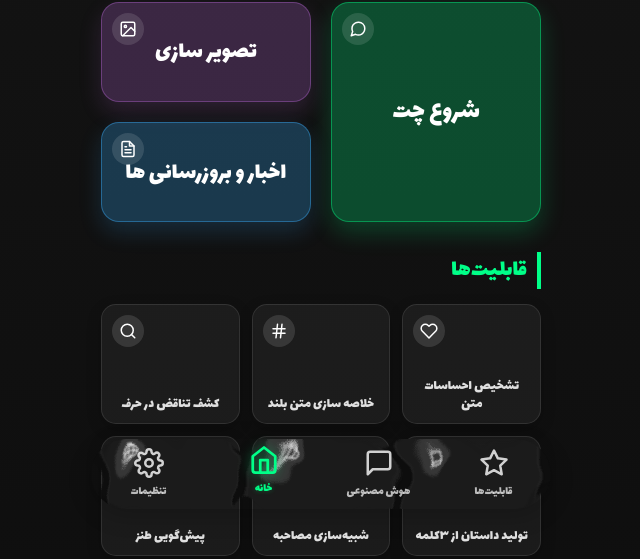
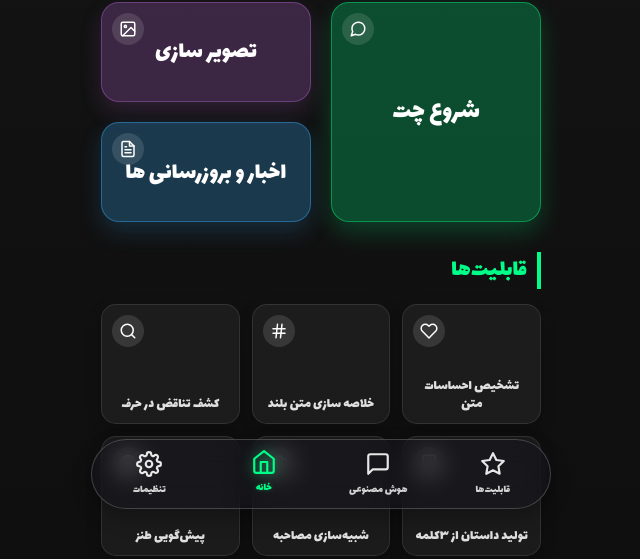
Before and after one commit to sobhedanesh/ios.sd.ai, a plain HTML site: page index.html in a window 1280 px wide. Shown: the part 276-835 px from the top of the page, without its empty margins (319-959 px from the left). Drawn offline with Linux system fonts and the light colour scheme.

Commit message:
Update index.html

```diff
--- a/index.html
+++ b/index.html
@@ -359,7 +359,7 @@
             position: relative;
         }
 
-        /* نوار پایینی لیکویید گلس - حالت عادی (fixed برای صفحات دیگه) */
+        /* نوار پایینی شیشه‌ای - سبک مدرن glassmorphism */
         .bottom-nav-wrapper {
             position: fixed;
             bottom: 15px;
@@ -384,86 +384,62 @@
             margin: 0 auto;
         }
 
+        /* استایل شیشه‌ای جدید - بدون افکت‌های اضافی و بسیار تمیز */
         .liquid-glass {
             width: 100%;
             max-width: 460px;
             height: 70px;
-            border-radius: 70px;
-            position: relative;
-            isolation: isolate;
-            box-shadow: 0px 6px 24px rgba(0, 0, 0, 0.2);
+            border-radius: 40px;
+            background: rgba(20, 20, 30, 0.4);
+            backdrop-filter: blur(12px);
+            -webkit-backdrop-filter: blur(12px);
+            border: 1px solid rgba(255, 255, 255, 0.2);
+            box-shadow: 0 8px 20px rgba(0, 0, 0, 0.3);
             display: flex;
             align-items: center;
             justify-content: space-around;
-            border: none;
-            background: none;
             padding: 0;
             margin: 0;
-            text-decoration: none;
-        }
-
-        .liquid-glass:focus {
-            outline: none;
-        }
-
-        .liquid-glass::before {
-            content: '';
-            position: absolute;
-            inset: 0;
-            z-index: 0;
-            border-radius: 70px;
-            box-shadow: inset 0 0 5px -20px #ffffff;
-            background-color: rgba(255, 255, 255, 0);
-        }
-
-        .liquid-glass::after {
-            content: '';
-            position: absolute;
-            inset: 0;
-            z-index: -1;
-            border-radius: 70px;
-            backdrop-filter: blur(1px);
-            -webkit-backdrop-filter: blur(1px);
-            filter: url(#glass-distortion);
-            -webkit-filter: url(#glass-distortion);
+            transition: all 0.3s ease;
         }
 
         /* استایل مخصوص حالت AI روی نوار (برای وقتی که داخل ai-bottom-bar است) */
         .ai-bottom-bar .liquid-glass {
-            border: 1px solid rgba(0, 255, 136, 0.4);
+            background: rgba(255, 255, 255, 0.3);
+            backdrop-filter: blur(12px);
+            border: 1px solid rgba(0, 255, 136, 0.5);
         }
 
         .ai-bottom-bar .nav-item-glass {
-            color: #00ff88;
+            color: #1a1a1a;
         }
 
         .ai-bottom-bar .nav-item-glass svg {
-            stroke: #00ff88;
+            stroke: #1a1a1a;
         }
 
         .ai-bottom-bar .nav-item-glass span {
-            color: #00ff88;
+            color: #1a1a1a;
         }
 
         .ai-bottom-bar .nav-item-glass.active {
-            color: #000000;
+            color: #00aa55;
         }
 
         .ai-bottom-bar .nav-item-glass.active svg {
-            stroke: #000000;
-            filter: drop-shadow(0 0 2px rgba(0,0,0,0.3));
+            stroke: #00aa55;
+            filter: drop-shadow(0 0 4px rgba(0, 255, 136, 0.4));
         }
 
         .ai-bottom-bar .nav-item-glass.active span {
-            color: #000000;
-            text-shadow: none;
+            color: #00aa55;
         }
 
         /* دکمه‌های داخل نوار - استایل پایه */
         .nav-item-glass {
             background: none;
             border: none;
-            color: rgba(255, 255, 255, 0.7);
+            color: rgba(255, 255, 255, 0.8);
             display: flex;
             flex-direction: column;
             align-items: center;
@@ -472,54 +448,49 @@
             width: 70px;
             height: 60px;
             font-family: 'Lalezar', cursive;
-            transition: all 0.25s ease;
-            border-radius: 40px;
+            transition: all 0.2s ease;
+            border-radius: 30px;
             position: relative;
             z-index: 2;
         }
 
         .nav-item-glass svg {
-            width: 30px;
-            height: 30px;
+            width: 26px;
+            height: 26px;
             fill: none;
-            stroke: rgba(255, 255, 255, 0.8);
+            stroke: rgba(255, 255, 255, 0.9);
             stroke-width: 2;
             stroke-linecap: round;
             stroke-linejoin: round;
-            transition: all 0.25s ease;
+            transition: all 0.2s ease;
             margin-bottom: 4px;
         }
 
         .nav-item-glass span {
-            font-size: 12px;
-            font-weight: 400;
-            transition: all 0.25s ease;
+            font-size: 11px;
+            font-weight: 500;
+            transition: all 0.2s ease;
             font-family: 'Lalezar', cursive;
         }
 
         .nav-item-glass.active {
             color: #00ff88;
-            transform: translateY(-3px);
+            transform: translateY(-2px);
         }
 
         .nav-item-glass.active svg {
             stroke: #00ff88;
             filter: drop-shadow(0 0 6px rgba(0, 255, 136, 0.5));
-            stroke-width: 2.2;
         }
 
         .nav-item-glass.active span {
             color: #00ff88;
-            text-shadow: 0 0 5px rgba(0, 255, 136, 0.3);
+            text-shadow: 0 0 4px rgba(0, 255, 136, 0.3);
         }
 
         .nav-item-glass:hover {
             transform: translateY(-2px);
-            color: rgba(255, 255, 255, 0.9);
-        }
-
-        .nav-item-glass:hover svg {
-            stroke: rgba(255, 255, 255, 0.9);
+            color: white;
         }
 
         .modal {
@@ -649,7 +620,7 @@
     </div>
 
     <div id="iframe-page">
-        <iframe id="appFrame" src=""></iframe>
+        <iframe id="appFrame" src="about:blank" allow="storage-access-by-user-activation; scripts; same-origin"></iframe>
     </div>
 
     <div id="updates-page" class="container">
@@ -716,17 +687,6 @@
         </div>
     </div>
 
-    <!-- فیلتر SVG -->
-    <svg xmlns="http://www.w3.org/2000/svg" style="display: none;">
-        <defs>
-            <filter id="glass-distortion" x="-20%" y="-20%" width="140%" height="140%">
-                <feTurbulence type="fractalNoise" baseFrequency="0.02 0.02" numOctaves="2" seed="92" result="noise" />
-                <feGaussianBlur in="noise" stdDeviation="2" result="blurred" />
-                <feDisplacementMap in="SourceGraphic" in2="blurred" scale="53" xChannelSelector="R" yChannelSelector="G" />
-            </filter>
-        </defs>
-    </svg>
-
     <div class="modal" id="constructionModal">
         <div class="modal-content">
             این قسمت در حال ساخت است<br>
@@ -740,6 +700,13 @@
         const chatUrl = "https://chat.cxgenie.ai?aid=1b6a6a5f-9730-4a0c-b697-8aaf7dc64617&lang=fa";
         const featuresUrl = "https://sobhedanesh.github.io/sd-to-screen";
         const settingsUrl = "https://sobhedanesh.github.io/sd-setting-screen";
+
+        // کش برای ذخیره وضعیت بارگذاری iframe (برای حفظ session و لاگین)
+        const loadedIframes = {
+            [chatUrl]: false,
+            [featuresUrl]: false,
+            [settingsUrl]: false
+        };
 
         function setGreeting() {
             const hour = new Date().getHours();
@@ -768,13 +735,11 @@
         // تابع کمکی برای بازگرداندن نوار به حالت عادی (خارج از AI)
         function restoreNormalNav() {
             if (aiBottomBar && aiBottomBar.contains(bottomNavWrapper)) {
-                // خارج کردن نوار از aiBottomBar
                 bottomNavWrapper.remove();
                 document.body.appendChild(bottomNavWrapper);
                 aiBottomBar.remove();
                 aiBottomBar = null;
             }
-            // تنظیم استایل عادی
             bottomNavWrapper.style.position = 'fixed';
             bottomNavWrapper.style.bottom = '15px';
             bottomNavWrapper.style.transform = 'translateX(-50%)';
@@ -787,21 +752,17 @@
         // تابع کمکی برای قرار دادن نوار در حالت AI (داخل نوار سفید)
         function setupAiNav() {
             if (aiBottomBar) {
-                // اگر قبلاً وجود داشت، دوباره استفاده نکنید، حذفش کنید
                 if (aiBottomBar.contains(bottomNavWrapper)) {
                     bottomNavWrapper.remove();
                 }
                 aiBottomBar.remove();
                 aiBottomBar = null;
             }
-            // ایجاد نوار سفید جدید
             aiBottomBar = document.createElement('div');
             aiBottomBar.className = 'ai-bottom-bar';
-            // برداشتن نوار از مکان فعلی و قرار دادن داخل aiBottomBar
             bottomNavWrapper.remove();
             aiBottomBar.appendChild(bottomNavWrapper);
             document.body.appendChild(aiBottomBar);
-            // تنظیم استایل نوار برای حالت relative
             bottomNavWrapper.style.position = 'relative';
             bottomNavWrapper.style.bottom = '0';
             bottomNavWrapper.style.transform = 'none';
@@ -811,17 +772,16 @@
             bottomNavWrapper.style.display = 'flex';
         }
 
+        // تابع نمایش صفحات با مدیریت هوشمند iframe (عدم ریلود مجدد برای حفظ session)
         function showSection(type, url = "", isAiMode = false) {
             // مخفی کردن همه صفحات
             mainPage.style.display = 'none';
             updatesPage.style.display = 'none';
             iframePage.style.display = 'none';
 
-            // حذف کلاس‌های اضافی iframePage
             iframePage.classList.remove('fullscreen-mode', 'ai-mode');
 
             if (type === 'home') {
-                // صفحه اصلی: نوار عادی + نوار بالایی نشان داده شود
                 restoreNormalNav();
                 mainPage.style.display = 'block';
                 topFixedBar.style.display = 'flex';
@@ -829,13 +789,16 @@
             else if (type === 'iframe') {
                 iframePage.style.display = 'block';
                 topFixedBar.style.display = 'none';
-                appFrame.src = url;
+
+                // فقط در صورتی که آدرس قبلاً لود نشده باشد، src را تنظیم کن
+                if (!loadedIframes[url]) {
+                    appFrame.src = url;
+                    loadedIframes[url] = true;
+                }
 
                 if (isAiMode) {
-                    // حالت هوش مصنوعی: اگریم با ارتفاع کاهش یافته + نوار درون باکس سفید
                     iframePage.classList.add('ai-mode');
                     setupAiNav();
-                    // اطمینان از active بودن آیتم هوش مصنوعی در نوار
                     setTimeout(() => {
                         clearActiveTabs();
                         const aiNavBtn = document.getElementById('nav-ai-glass');
@@ -843,7 +806,6 @@
                     }, 0);
                 }
                 else {
-                    // حالت تنظیمات و قابلیت‌ها: اگریم تمام صفحه + نوار عادی
                     iframePage.classList.add('fullscreen-mode');
                     restoreNormalNav();
                 }
```
